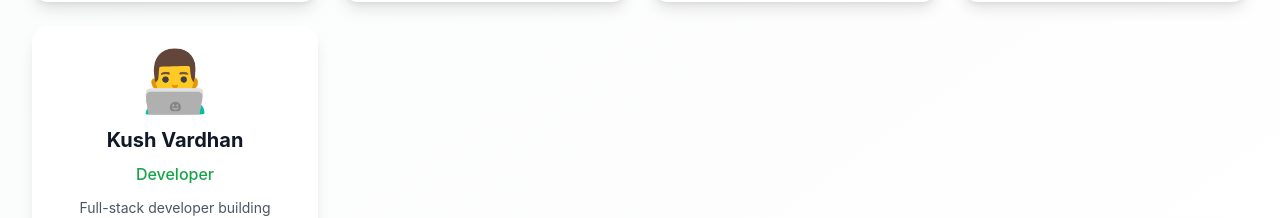
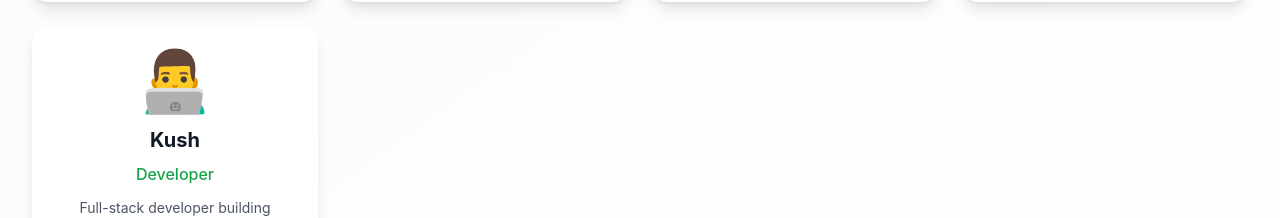
Before and after one commit to kushvardhan/jankiinfotech, a Next.js app: page /about in a window 1280 px wide. Shown: the part 1340-1558 px from the top of the page. Built offline with nearby package versions, Linux system fonts and the light colour scheme.

Commit message:
changed name and link

```diff
--- a/src/app/about/page.tsx
+++ b/src/app/about/page.tsx
@@ -71,11 +71,11 @@ export default function AboutPage() {
   "linkedin": "https://www.linkedin.com/in/abhishek#"
 },
 {
-      name: "Kush Vardhan",
+      name: "Kush",
       role: "Developer",
       icon: "👨‍💻",
       description: "Full-stack developer building innovative web solutions",
-      linkedin: "#",
+      linkedin: "https://kush-personal-portfolio-my-portfolio.vercel.app/",
     },
   ];
 
```
